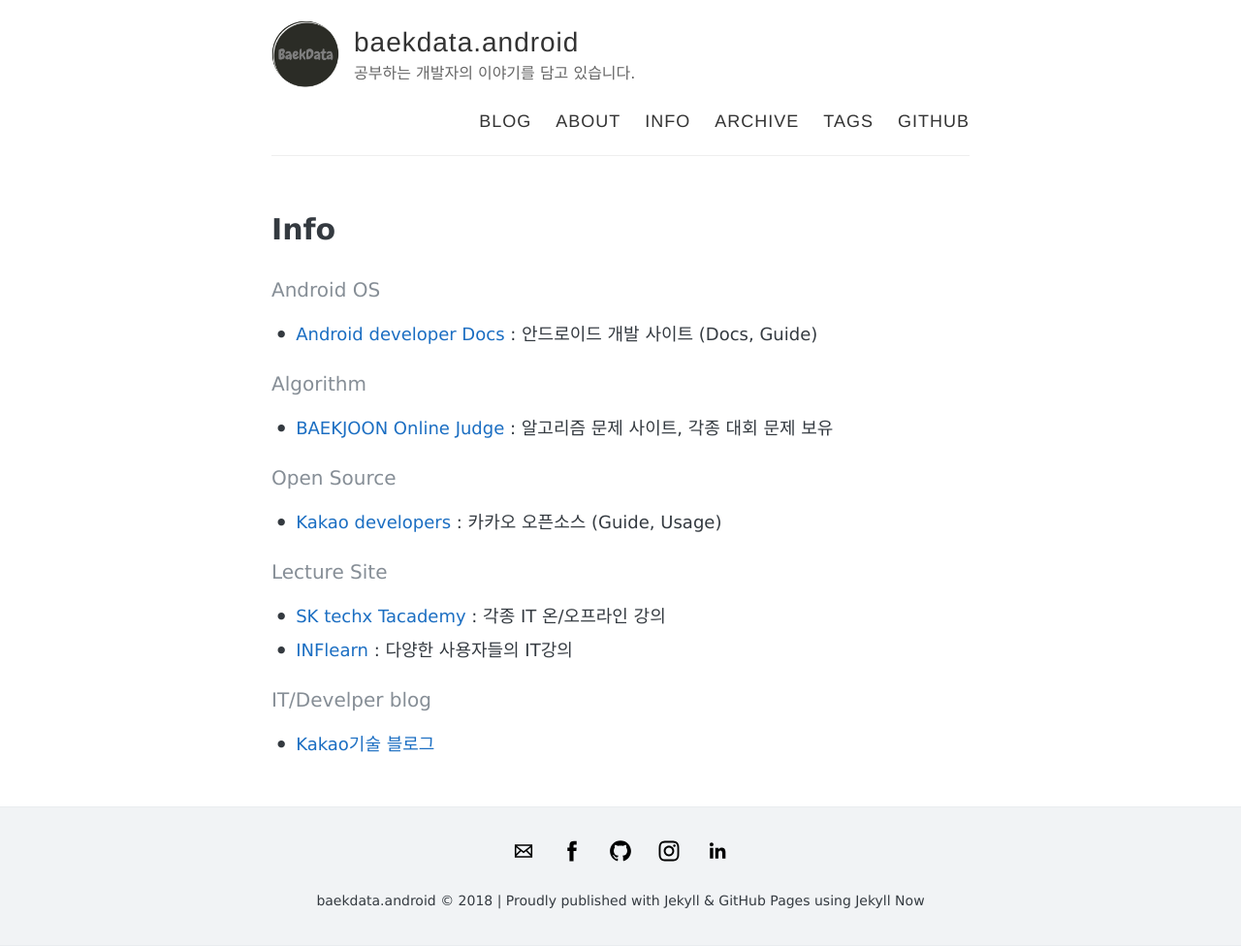
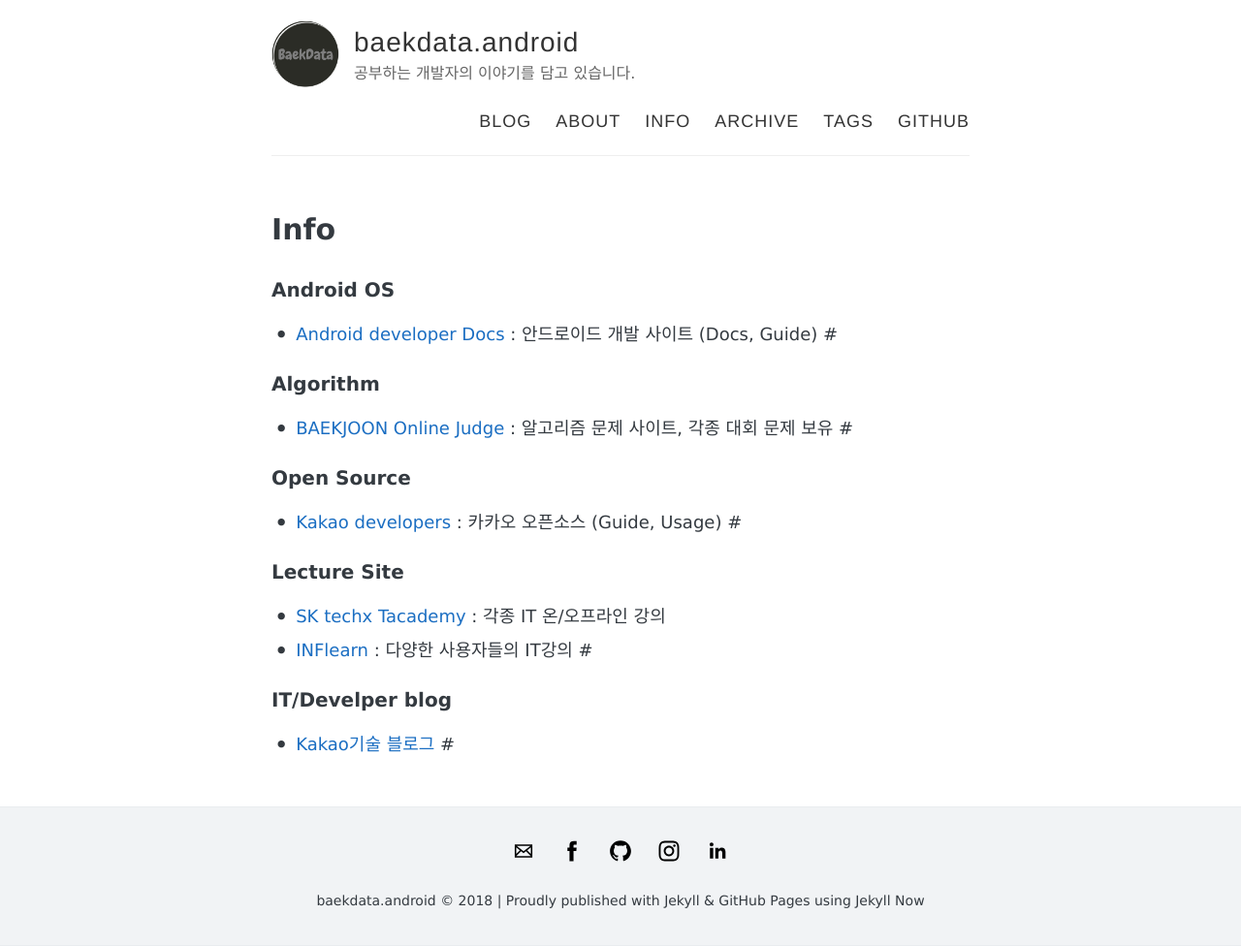
Before and after one commit to baekdata/baekdata.github.io, a Jekyll site: the page built from info.md, in a window 1280 px wide. Shown: the whole page at 97% size. Built offline with Jekyll 4.4.1, drawn with Linux system fonts in a browser that asks for light colours.

```diff
--- a/info.md
+++ b/info.md
@@ -4,22 +4,23 @@ title: Info
 permalink: /info/
 ---
 
-#### Android OS
+### Android OS
 * [Android developer Docs](https://developer.android.com/docs/?hl=ko) : 안드로이드 개발 사이트 (Docs, Guide)
+#
 
+### Algorithm
+* [BAEKJOON Online Judge](https://www.acmicpc.net) : 알고리즘 문제 사이트, 각종 대회 문제 보유
+#
 
-#### Algorithm
-* [BAEKJOON Online Judge](https://www.acmicpc.net) : 알고리즘 문제 사이트, 각종 대회 문제 보유
+### Open Source
+* [Kakao developers](https://developers.kakao.com) : 카카오 오픈소스 (Guide, Usage)
+#
 
-
-#### Open Source
-* [Kakao developers](https://developers.kakao.com) : 카카오 오픈소스 (Guide, Usage)
-
-
-#### Lecture Site
+### Lecture Site
 * [SK techx Tacademy](https://tacademy.sktechx.com/frontMain.action) : 각종 IT 온/오프라인 강의
 * [INFlearn](https://www.inflearn.com) : 다양한 사용자들의 IT강의
+#
 
-
-#### IT/Develper blog
+### IT/Develper blog
 * [Kakao기술 블로그](http://tech.kakao.com/)
+#
```
Also changed, not shown: _posts/2018-08-25-BJ-13458.md (+4 -2 lines), _posts/2018-08-25-BJ-2146.md (+4 -3 lines), _posts/2018-08-27-android-voicefocus.md (+6 -3 lines), about.md (+7 -7 lines).
